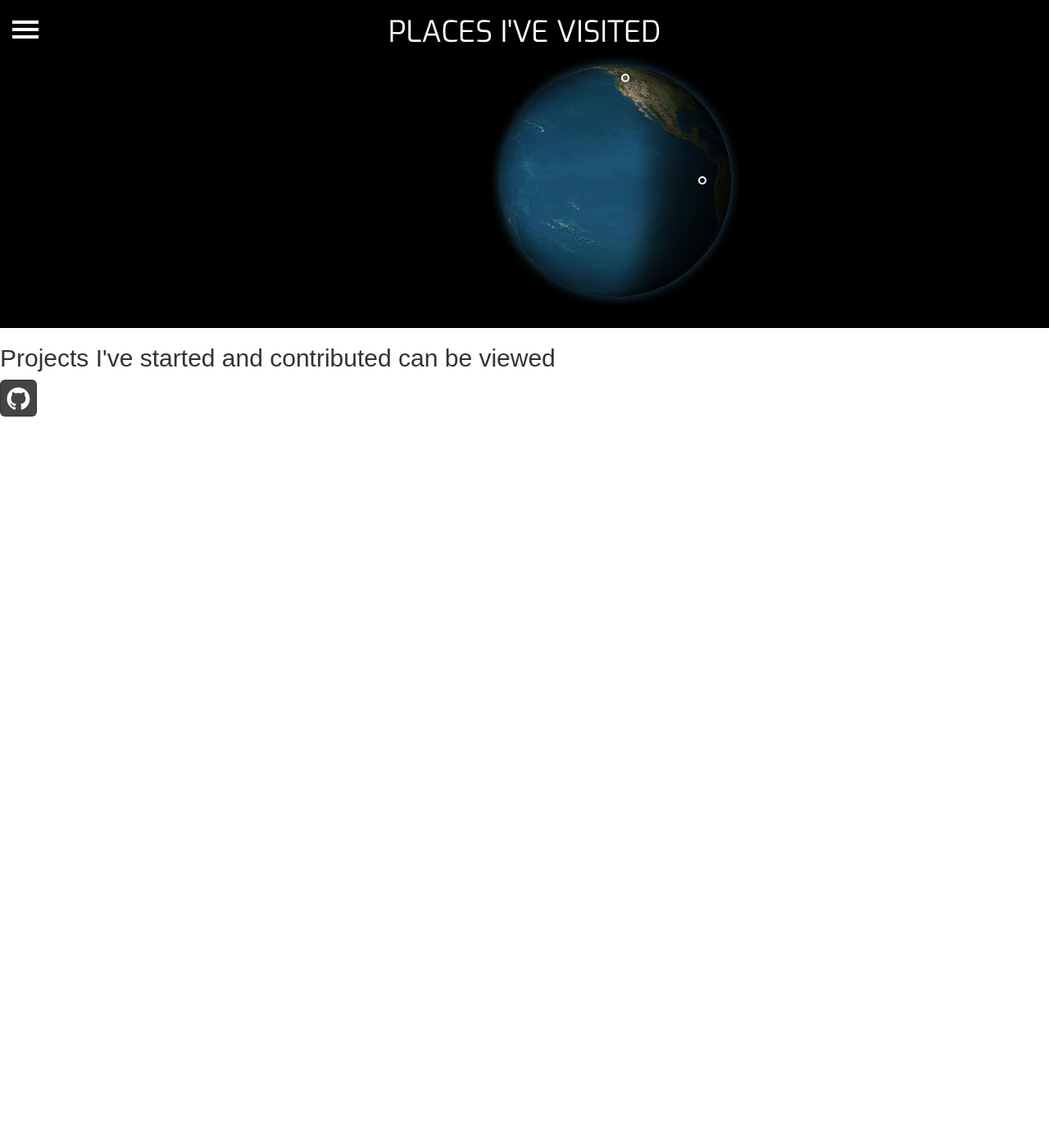
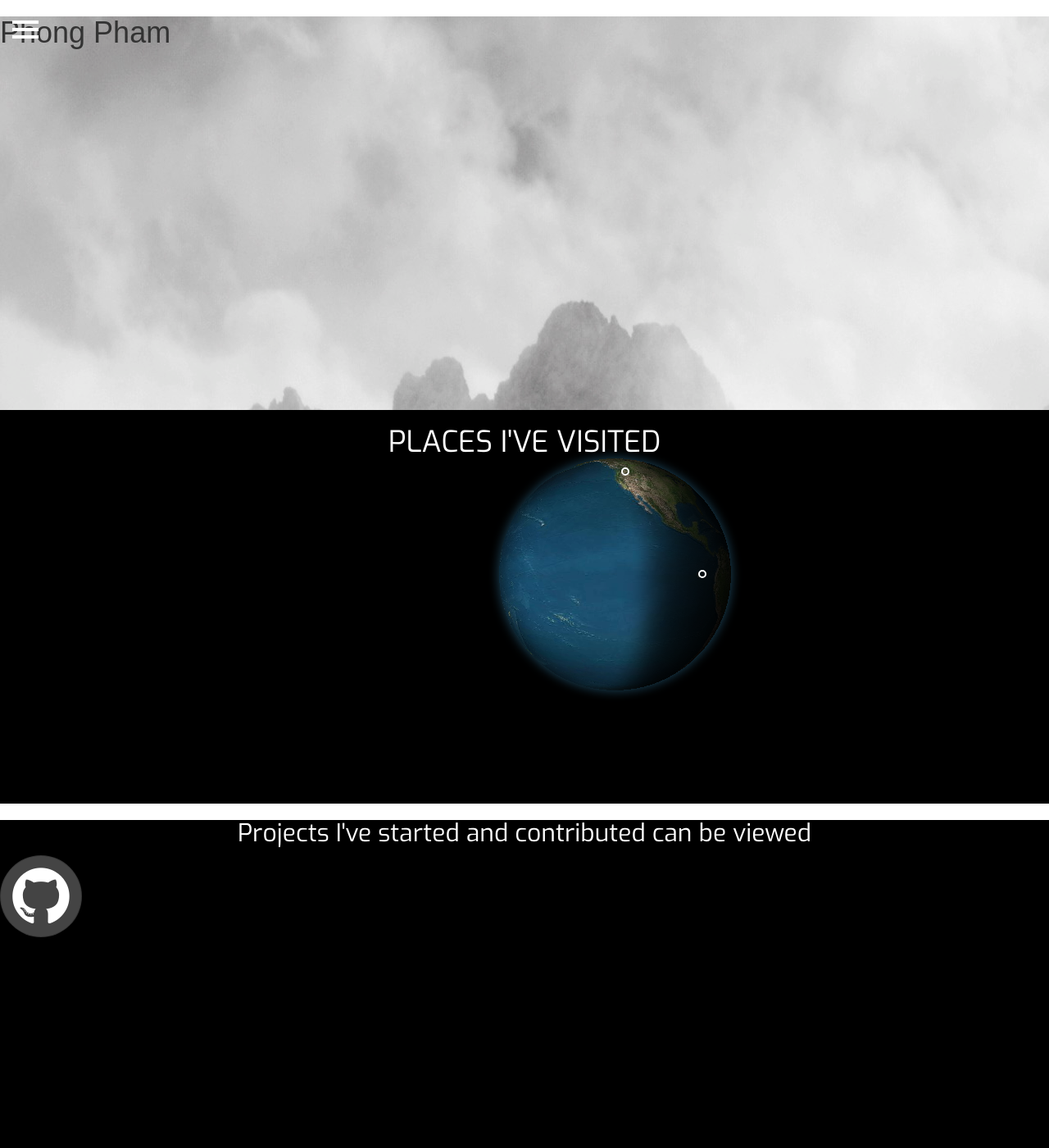
Before and after one commit to CounterCookie/CounterCookie.github.io, a website: page index.html in a window 1280 px wide. Shown: the whole page at 82% size. Before the commit the page ends 800 px from the top, so only its background shows below. Drawn offline with nearby package versions, Linux system fonts and the light colour scheme; animation ran at ten frames a second.

Commit message:
playing around with some things
moved things around and checking if javascript still works

```diff
--- a/Style.css
+++ b/Style.css
@@ -10,9 +10,19 @@ and open the template in the editor.
 @import url('https://fonts.googleapis.com/css?family=Exo');
 body{
     font-family: 'Raleway', sans-serif;
-}
+
 html,body, .container-fluid, .sidebar2,.main-content{
     height:100%;
+}
+
+
+}
+
+#introduction{
+    padding-top: 0;
+    height: 60%;
+    width: 100%;
+    background-image: url("images/background.jpg");
 }
 .sidebar2 {
     background-color: #1a1f27;
@@ -366,7 +376,7 @@ html { height: 100%;}
     top: 0px;
     left: 0px;
     margin-left: 550px;
-    margin-top: 20px;
+    margin-top: 500px;
     width: 400px;
     height: 400px;
 }
@@ -424,7 +434,7 @@ html { height: 100%;}
     margin-top: -18.75px;
 }
 #activites{
-  height: 50%;
+  height: 60%;
   width: 100%;
   background-color: black;
   margin: auto;
@@ -434,3 +444,26 @@ html { height: 100%;}
     color:white;
     font-family: 'Exo', sans-serif;
 }
+#Projects{
+    height: 50%;
+    width: 100%;
+    background-color: black;
+}
+#titleProjects{
+     text-align: center;
+    color:white;
+    font-family: 'Exo', sans-serif;
+}
+#githubButton{
+    height: 100px;
+    width: 100px;
+    padding-left: 0;
+    padding-right: 0;
+    border-radius: 50%;
+    margin-right: auto;
+    margin-left: auto;
+}
+#githubButton>:first-child{
+    line-height: 100px;
+    font-size: 4.5em;
+}
--- a/index.html
+++ b/index.html
@@ -24,7 +24,12 @@ and open the template in the editor.
     <meta name="viewport" content="width=device-width, initial-scale=1.0">
 </head>
 <body>
-    <div id="wrapper">
+            <div id='introduction'>
+                <h1>Phong Pham</h1>
+
+
+            </div>
+                <div id="wrapper">
         <div class="overlay"></div>
 
         <!-- Sidebar -->
@@ -86,10 +91,9 @@ and open the template in the editor.
                     </div>
                 </div>
             </div>
-
-            <div>
-                <h2>Projects I've started and contributed can be viewed</h2>
-                <a class="btn btn-social-icon btn-lg btn-github" onclick="_gaq.push(['_trackEvent', 'btn-social-icon', 'click', 'btn-lg']);"><i class="fa fa-github"></i></a>
+            <div id="Projects">
+                <h2 id='titleProjects'>Projects I've started and contributed can be viewed</h2>
+                <a id='githubButton' class="btn btn-social-icon btn-lg btn-github" href='https://github.com/CounterCookie' target='_blank'"><i class="fa fa-github"></i></a>
             </div>
         </body>
         </html>
```
Also changed, not shown: images/background.jpg (added).
